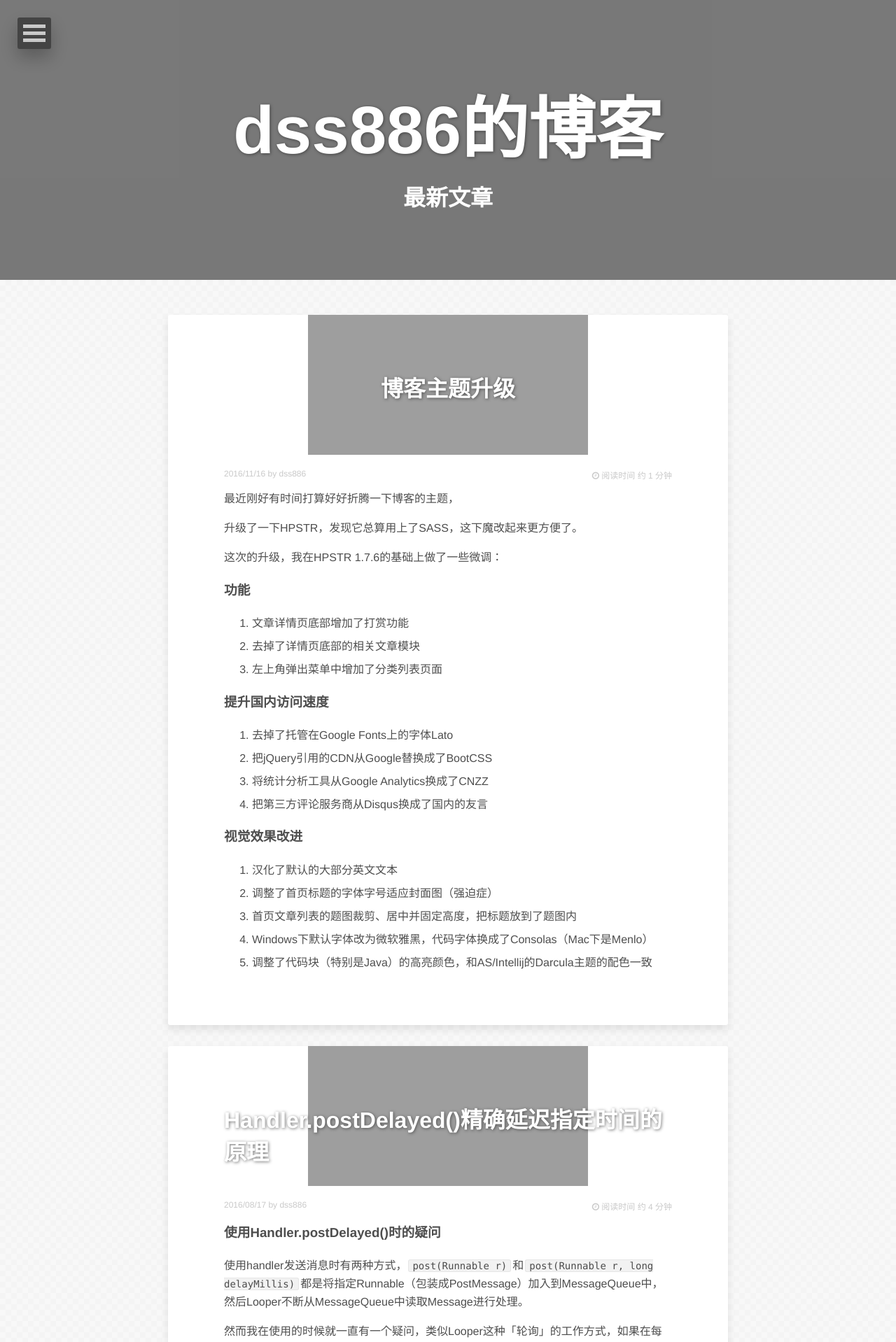
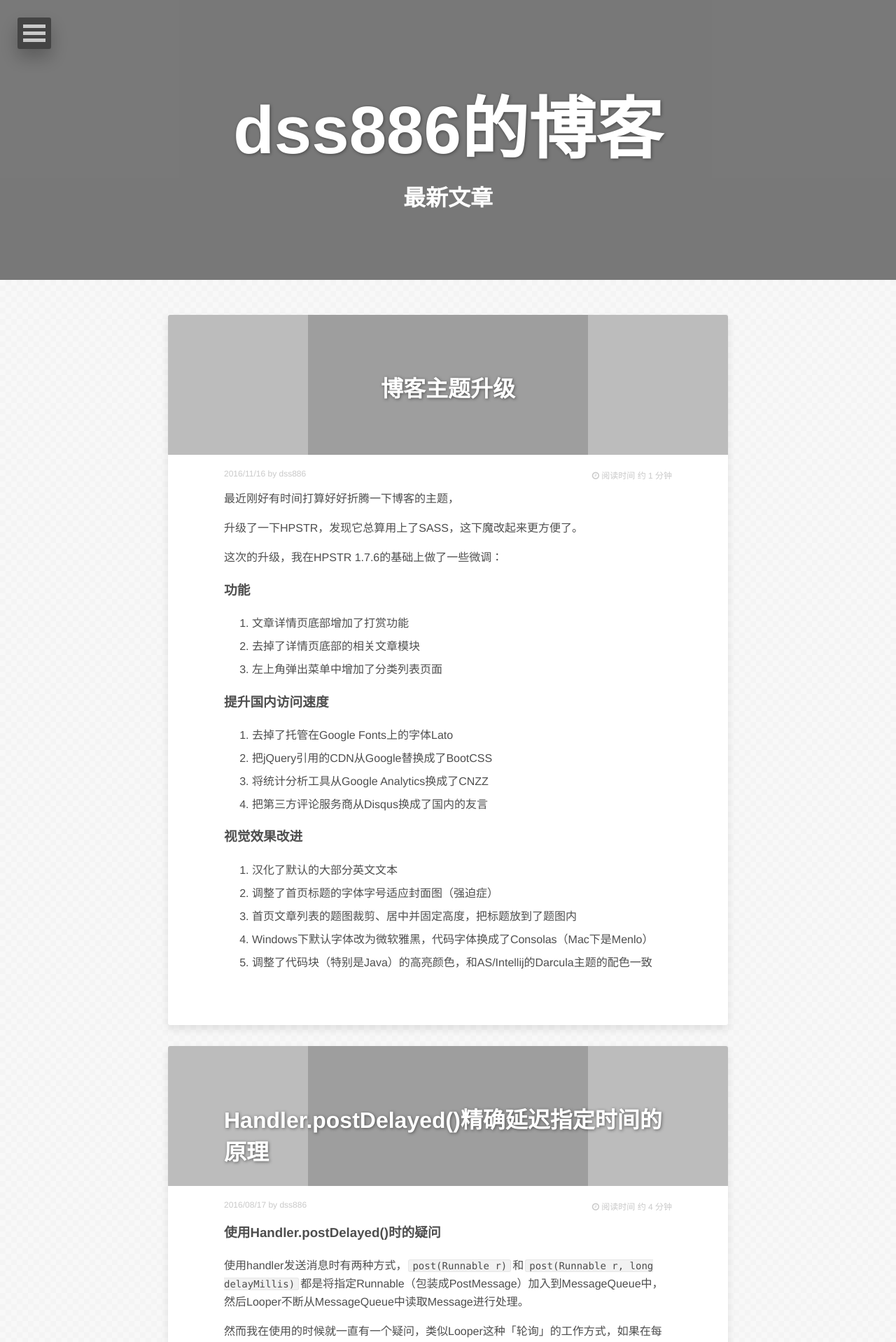
Before and after one commit to dss886/www.dss886.com, a Jekyll site: the page built from index.html, in a window 1280 px wide. Shown: the top 1918 px of the page at 70% size. Built offline with Jekyll 4.4.1, drawn with Linux system fonts in a browser that asks for light colours; nearby versions of some CDN libraries; the list of posts is cut into pages by our own code; comment, search, counter and statistics services are not loaded.

Commit message:
首页题图未加载出来时加上一个灰色的背景

```diff
--- a/_sass/_page.scss
+++ b/_sass/_page.scss
@@ -549,6 +549,7 @@ header .entry-meta {
 
 	overflow: hidden;
 	position: relative;
+	background-color: rgba($base-color,0.3);
 
 	display: flex;
     align-items: center;
```
